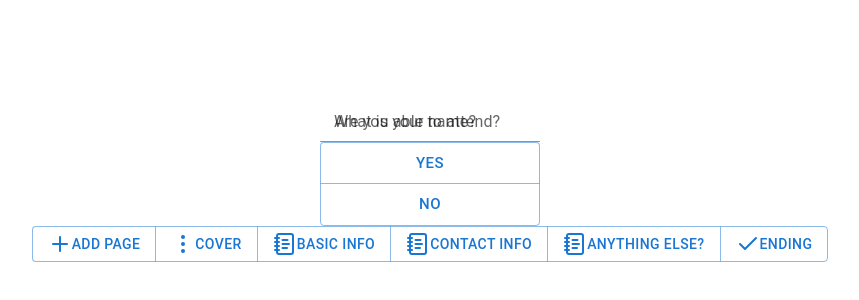
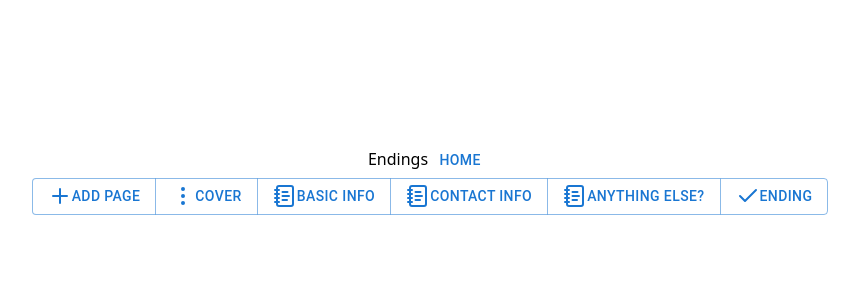
Before and after one commit to robertbglaser/Fillout, a React (Vite) app: page /endings in a window 1280 px wide. Shown: the part 222-522 px from the top of the page, without its empty margins (210-1069 px from the left). Built offline with nearby package versions, Linux system fonts and the light colour scheme.

Commit message:
Added routing thru the pages with the next button

```diff
--- a/package.json
+++ b/package.json
@@ -22,6 +22,7 @@
     "react": "^19.1.0",
     "react-dom": "^19.1.0",
     "react-hook-form": "^7.58.1",
+    "react-router-dom": "^7.6.2",
     "styled-components": "^6.1.19"
   },
   "devDependencies": {
--- a/src/App.jsx
+++ b/src/App.jsx
@@ -1,4 +1,5 @@
 import { useState } from 'react'
+import {BrowserRouter as Router, Routes, Route} from 'react-router-dom'
 import Info from './components/Info'
 import Details from './components/Details'
 import Other from './components/Other'
@@ -11,7 +12,16 @@ function App() {
 
   return (
     <>
-     <Info/>
+    <Router>
+      <Routes>
+       <Route path="/" element={<Info/>}/>
+       <Route path="/details" element={<Details/>}/>
+       <Route path="/other" element={<Other/>}/>
+       <Route path="/endings" element={<Endings/>}/>
+      </Routes>
+
+    </Router>
+     {/* <Info/> */}
      {/* <Details/>
      <Other/>
      <Endings/>*/}
--- a/src/components/Details.jsx
+++ b/src/components/Details.jsx
@@ -1,8 +1,16 @@
 import React from 'react'
+import { useNavigate } from 'react-router-dom';
+
+
+import { Button, ButtonGroup, FormControl, InputLabel,Input } from '@mui/material';
 
 const Details = () => {
+     let navigate = useNavigate()
   return (
-    <div>Details</div>
+    <div>Details
+
+         <Button onClick={()=>{navigate('/other')}}>Next</Button>
+    </div>
   )
 }
 
--- a/src/components/Endings.jsx
+++ b/src/components/Endings.jsx
@@ -1,8 +1,13 @@
 import React from 'react'
+import { useNavigate } from 'react-router-dom';
+import { Button, ButtonGroup, FormControl, InputLabel,Input } from '@mui/material';
 
 const Endings = () => {
+    let navigate = useNavigate()
   return (
-    <div>Endings</div>
+    <div>Endings
+         <Button onClick={()=>{navigate('/')}}>Home</Button>
+    </div>
   )
 }
 
--- a/src/components/Info.jsx
+++ b/src/components/Info.jsx
@@ -1,8 +1,10 @@
 import React from 'react'
+import { useNavigate } from 'react-router-dom';
 
 import { Button, ButtonGroup, FormControl, InputLabel,Input } from '@mui/material';
 
 const Info = () => {
+    let navigate = useNavigate()
   return (
     <>
     <FormControl>
@@ -18,6 +20,7 @@ const Info = () => {
                 No
             </Button>
     </ButtonGroup>
+    <Button onClick={()=>{navigate('/details')}}>Next</Button>
 </FormControl>
 
 
--- a/src/components/Other.jsx
+++ b/src/components/Other.jsx
@@ -1,8 +1,15 @@
 import React from 'react'
+import { useNavigate } from 'react-router-dom';
+
+import { Button, ButtonGroup, FormControl, InputLabel,Input } from '@mui/material';
 
 const Other = () => {
+     let navigate = useNavigate()
   return (
-    <div>Other</div>
+    <div>Other
+
+         <Button onClick={()=>{navigate('/endings')}}>Next</Button>
+    </div>
   )
 }
 
```
Also changed, not shown: 1 other file (tests, documents, lock files or other folders).
